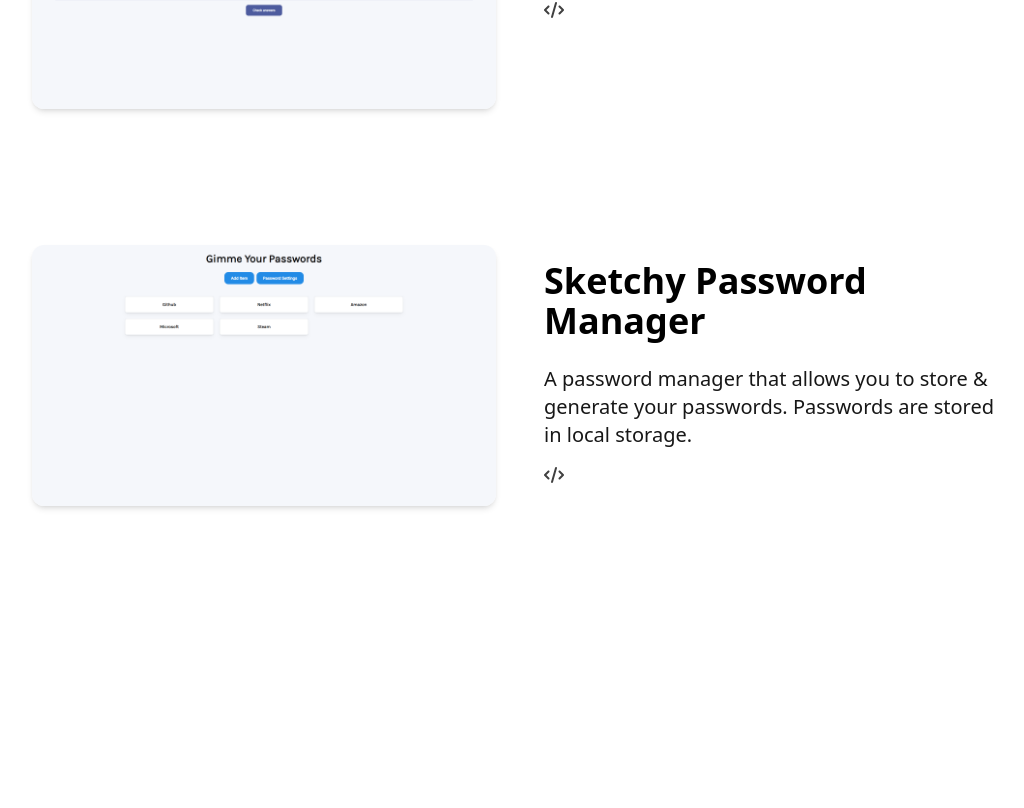
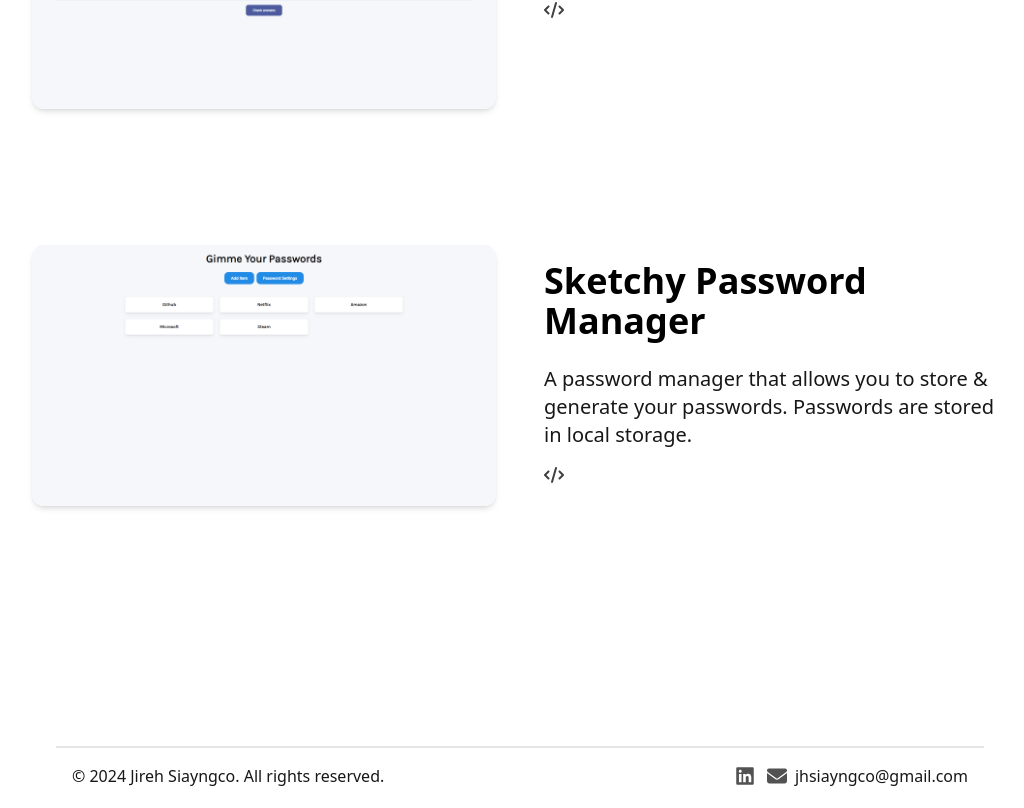
Before and after one commit to Bu-jai/portfolio, a Next.js app: page / in a window 1280 px wide. Shown: the part 1928-2736 px from the top of the page, without its empty margins (120-1144 px from the left). Before the commit the page ends 2674 px from the top, so only its background shows below. Built offline with nearby package versions, Linux system fonts and the light colour scheme.

Commit message:
Footer complete

```diff
--- /dev/null
+++ b/app/head.jsx
@@ -0,0 +1,9 @@
+const Head = () => (
+  <>
+    <title>Jireh Siayngco</title>
+    <meta content="width=device-width, initial-scale=1" name="viewport" />
+    <meta name="description" content="Generated by create next app" />
+  </>
+);
+
+export default Head;
--- a/app/layout.jsx
+++ b/app/layout.jsx
@@ -2,16 +2,18 @@ import "@/styles/globals.css";
 
 import Navbar from "@/components/Navbar";
 import Providers from "./providers";
+import Head from "./head";
 
-export const metadata = {
-  title: "Jireh's Portfolio",
-  description: "An online portfolio.",
-};
+// export const metadata = {
+//   title: "Jireh Siayngco",
+//   description: "An online portfolio.",
+// };
 
 const RootLayout = ({ children }) => {
   return (
     <html lang="en">
-      <body>
+      <Head />
+      <body className="dark:bg-stone-900">
         <Providers>
           <Navbar />
           {children}
--- a/app/page.jsx
+++ b/app/page.jsx
@@ -1,4 +1,5 @@
 import About from "@/components/About";
+import Footer from "@/components/Footer";
 import Hero from "@/components/Hero";
 import Projects from "@/components/Projects";
 
@@ -8,6 +9,7 @@ const Home = () => {
       <Hero />
       <About />
       <Projects />
+      <Footer />
     </main>
   );
 };
--- /dev/null
+++ b/components/Footer.jsx
@@ -0,0 +1,34 @@
+import React from "react";
+
+import Link from "next/link";
+
+import { FaEnvelope, FaLinkedin } from "react-icons/fa6";
+
+const Footer = () => {
+  return (
+    <footer className="mx-auto max-w-3xl px-4 sm:px-6 md:max-w-5xl">
+      <hr className="w-full h-0.5 mx-auto mt-8 bg-neutral-200 border-0"></hr>
+      <div className="mx-auto p-4 flex flex-col text-cente md:flex-row md:justify-between">
+        <div className="text-neutral-900 dark:text-neutral-200">
+          <p>&copy; 2024 Jireh Siayngco. All rights reserved.</p>
+        </div>
+        <div className="flex flex-row items-center justify-center space-x-3 mb-1">
+          <Link
+            href={"https://www.linkedin.com/in/jireh-siayngco"}
+            target="_blank"
+          >
+            <FaLinkedin className="h-5 w-5 text-neutral-600 dark:text-neutral-200" />
+          </Link>
+          <div className="flex flex-row items-center gap-2">
+            <FaEnvelope className="h-5 w-5 text-neutral-600 dark:text-neutral-200" />
+            <p className="text-neutral-900 dark:text-neutral-200">
+              jhsiayngco@gmail.com
+            </p>
+          </div>
+        </div>
+      </div>
+    </footer>
+  );
+};
+
+export default Footer;
--- a/components/Navbar.jsx
+++ b/components/Navbar.jsx
@@ -1,6 +1,7 @@
 "use client";
 
 import Link from "next/link";
+
 import { useTheme } from "next-themes";
 
 import { TbMenu2, TbMoonFilled, TbSun, TbX } from "react-icons/tb";
@@ -17,9 +18,11 @@ const Navbar = () => {
       <div className="justify-between md:items-center md:flex">
         <div>
           <div className="flex items-center justify-between py-5 md:block">
-            <div className="container flex items-center space-x-2">
-              <h2 className="text-2xl font-bold">Jireh Siayngco</h2>
-            </div>
+            <Link href={"/"} smooth={false}>
+              <div className="container flex items-center space-x-2">
+                <h2 className="text-2xl font-bold">Jireh Siayngco</h2>
+              </div>
+            </Link>
             <div className="md:hidden flex items-center">
               <button onClick={() => setNavbarOpen(!navbarOpen)}>
                 {navbarOpen ? (
@@ -42,6 +45,7 @@ const Navbar = () => {
                 className="block lg:inline-block text-neutral-900 hover:text-neutral-500 dark:text-neutral-50"
                 href={"/"}
                 smooth={false}
+                onClick={() => setNavbarOpen(!navbarOpen)}
               >
                 Home
               </Link>
@@ -49,6 +53,7 @@ const Navbar = () => {
                 className="block lg:inline-block text-neutral-900 hover:text-neutral-500 dark:text-neutral-50"
                 href={"/#about"}
                 smooth={false}
+                onClick={() => setNavbarOpen(!navbarOpen)}
               >
                 About
               </Link>
@@ -56,6 +61,7 @@ const Navbar = () => {
                 className="block lg:inline-block text-neutral-900 hover:text-neutral-500 dark:text-neutral-50"
                 href={"/#projects"}
                 smooth={false}
+                onClick={() => setNavbarOpen(!navbarOpen)}
               >
                 Projects
               </Link>
--- a/components/Projects.jsx
+++ b/components/Projects.jsx
@@ -36,6 +36,7 @@ const Projects = () => {
               <div key={id}>
                 <div className="flex flex-col md:flex-row md:space-x-12">
                   <div className="mt-6 md:w-1/2">
+                    <Link href={project.github} target="_blank">
                       <Image
                         className="rounded-xl shadow-md hover:opacity-50"
                         src={project.image}
@@ -43,6 +44,7 @@ const Projects = () => {
                         width={1000}
                         height={1000}
                       />
+                    </Link>
                   </div>
                   <div className="mt-10 md:w-1/2">
                     <h1 className="text-4xl font-bold mb-6">{project.name}</h1>
```
Lines whose indentation alone changed are shown as unchanged.
